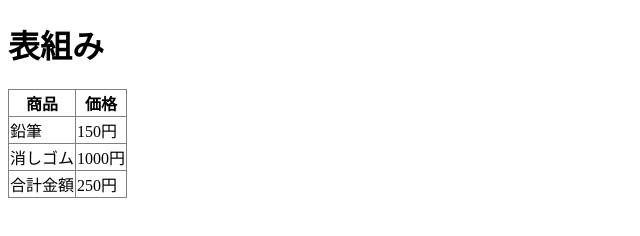
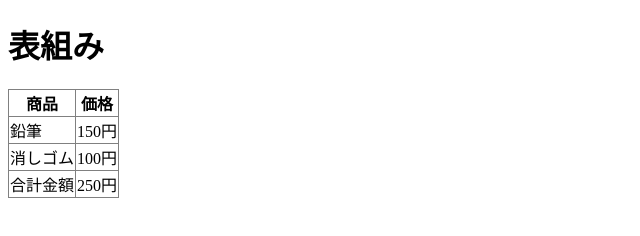
Before and after one commit to SocialdesignAoi/html_sample_07, a plain HTML site: page index.html in a window 1280 px wide. Shown: the full height of the page, 0-640 px from the left. Drawn offline with Linux system fonts and the light colour scheme.

Commit message:
Update index.html

```diff
--- a/index.html
+++ b/index.html
@@ -26,7 +26,7 @@
            </tr>
            <tr>
                 <td>消しゴム</td>
-                <td>1000円</td>
+                <td>100円</td>
            </tr>
       </tbody>
   </table>
```
